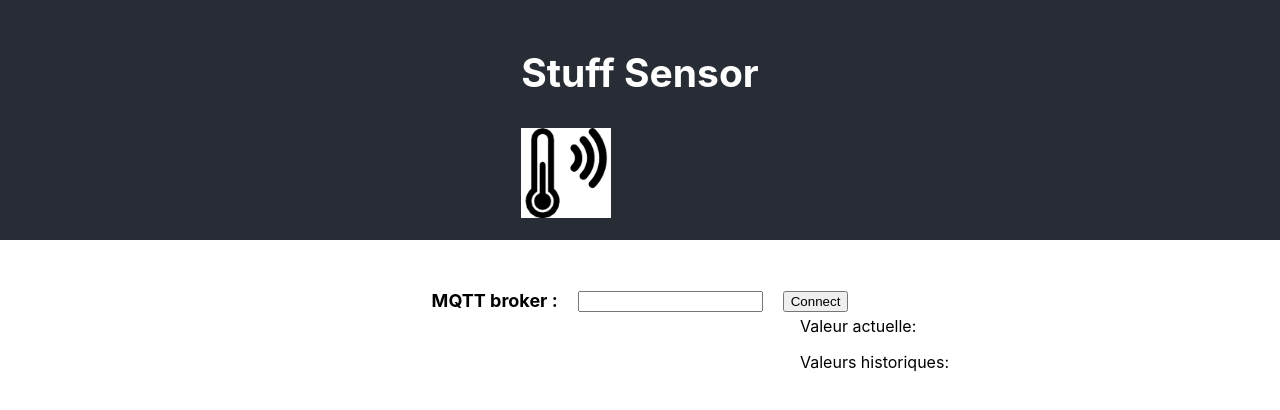
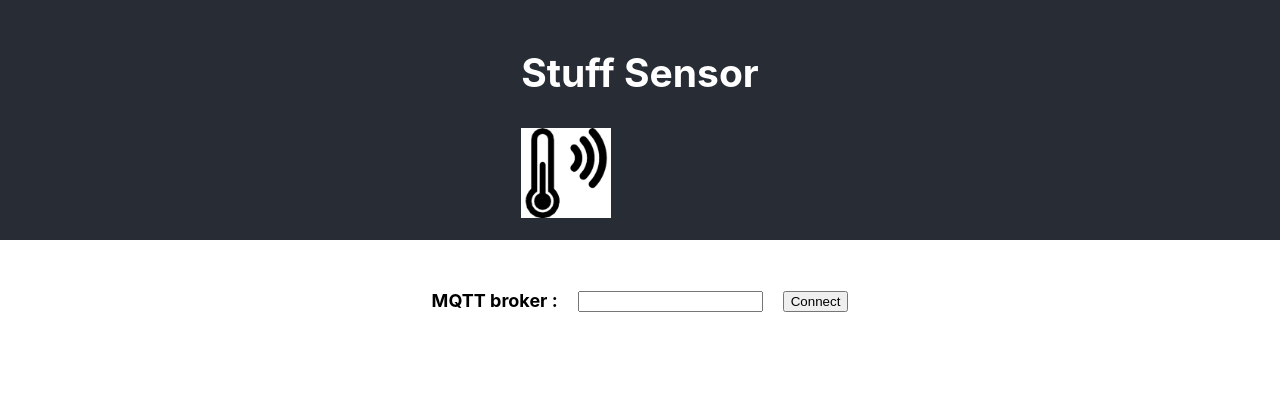
Before and after one commit to OuatarHakim/sensorapp, a React (Create React App) app in the folder sensor/: page / in a window 1280 px wide. Shown: the top 410 px of the page. Built offline with nearby package versions, Linux system fonts and the light colour scheme.

Commit message:
depot final

```diff
--- a/sensor/src/Componenet/Home.jsx
+++ b/sensor/src/Componenet/Home.jsx
@@ -10,7 +10,7 @@ return (
     <>
     <Header/>
     <BrokerClient/>
-<Info/>
+
 
     </>
 )
--- a/sensor/src/Componenet/Information/info.jsx
+++ b/sensor/src/Componenet/Information/info.jsx
@@ -18,10 +18,11 @@ const Info = ({values,type} ) => {
 
   return (
 <dd>
-     <div class='info'>
+     <div className='info'>
        <h1 className='title'>{type}</h1>
        <p className='subtitle'>Valeur actuelle:</p>
        <p className='current-value'>{valueType.slice(-1)}</p>
+
        <p className='subtitle'>Valeurs historiques:</p>
        <ul className='value-list'>
          {valueType.map((value) => (
--- a/sensor/src/Componenet/Type/Type.module.css
+++ b/sensor/src/Componenet/Type/Type.module.css
@@ -5,12 +5,13 @@
     list-style: none;
 }
 
-.info{
+Info{
     display: flex;
+    text-decoration-color: red;
 }
 
 Route  {
-    background-color: red;
+    background-color: white;
 }
 
 section li {
```
